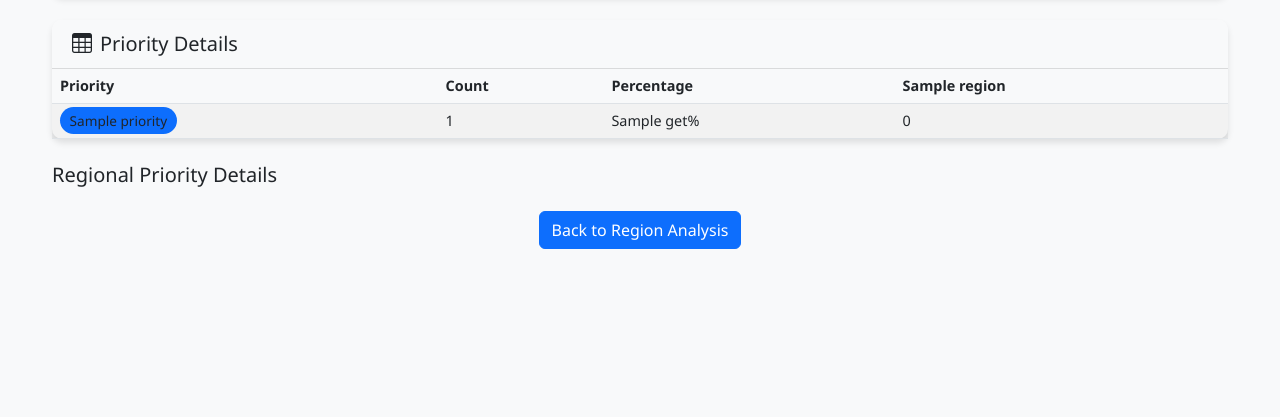
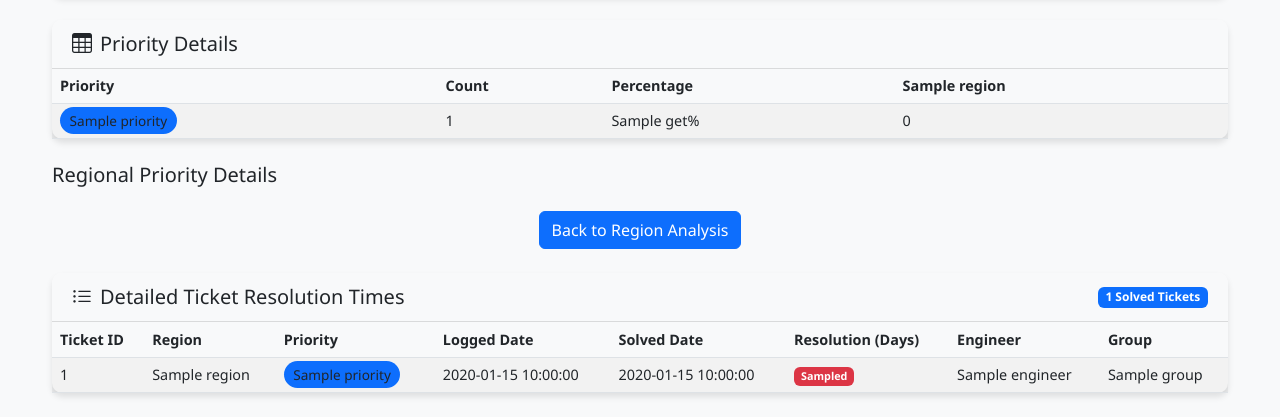
Before and after one commit to rahulbala1799/mc, a Flask app: template templates/regional_priority_breakdown.html in a window 1280 px wide. Shown: the part 535-952 px from the top of the page. Before the commit the page ends 784 px from the top, so only its background shows below. Run offline with Flask 2, Linux system fonts and the light colour scheme; the template is opened without the code that fills it: most values are stand-ins (such as "Sample title", 1, 10 or a date in 2020).

Commit message:
Add detailed ticket resolution time table with pagination to regional priority breakdown page

```diff
--- a/app.py
+++ b/app.py
@@ -824,6 +824,39 @@ def regional_priority_breakdown():
         regions = sorted(df['Region'].unique())
         priorities = sorted(df['Priority'].unique())
 
+        # Page parameter for resolved tickets table pagination
+        page = request.args.get('page', 1, type=int)
+        per_page = 20  # Show 20 tickets per page
+
+        # Prepare detailed resolved tickets data for the table
+        solved_tickets = df[df['Ticket status'] == 'Solved'].copy()
+        total_solved = len(solved_tickets)
+
+        # Sort by resolution time (descending) to show longest first
+        solved_tickets = solved_tickets.sort_values('Resolution Time (Days)', ascending=False)
+
+        # Get data for the current page
+        start_idx = (page - 1) * per_page
+        end_idx = start_idx + per_page
+        page_tickets = solved_tickets.iloc[start_idx:min(end_idx, total_solved)]
+
+        # Format the ticket data for the table
+        ticket_resolution_data = []
+        for _, ticket in page_tickets.iterrows():
+            ticket_resolution_data.append({
+                'ticket_id': ticket['Ticket ID'],
+                'region': ticket['Region'],
+                'priority': ticket['Priority'],
+                'logged_date': ticket['Logged - Date'].strftime('%Y-%m-%d') if pd.notna(ticket['Logged - Date']) else 'N/A',
+                'solved_date': ticket['Ticket solved - Date'].strftime('%Y-%m-%d') if pd.notna(ticket['Ticket solved - Date']) else 'N/A',
+                'resolution_days': round(ticket['Resolution Time (Days)'], 1) if pd.notna(ticket['Resolution Time (Days)']) else 'N/A',
+                'engineer': ticket['Assignee name'],
+                'group': ticket['Level 3 Group']
+            })
+
+        # Calculate total pages for pagination
+        total_pages = (total_solved + per_page - 1) // per_page
+
         # Calculate regional priority metrics
         regional_priority_data = {}
 
@@ -978,7 +1011,12 @@ def regional_priority_breakdown():
             priority_comparison_data=priority_comparison_data,
             resolution_comparison_data=resolution_comparison_data,
             priority_status_percentages=priority_status_percentages,
-            df=df
+            df=df,
+            # New ticket resolution table data
+            ticket_resolution_data=ticket_resolution_data,
+            page=page,
+            total_pages=total_pages,
+            total_solved=total_solved
         )
 
     except Exception as e:
--- a/templates/regional_priority_breakdown.html
+++ b/templates/regional_priority_breakdown.html
@@ -553,6 +553,91 @@
         <div class="text-center mb-4">
             <a href="{{ url_for('region_analysis') }}" class="btn btn-primary">Back to Region Analysis</a>
         </div>
+
+        <!-- Ticket Resolution Details Table -->
+        <div class="card mb-4">
+            <div class="card-header d-flex justify-content-between align-items-center">
+                <h5 class="card-title mb-0"><i class="bi bi-list-ul header-icon"></i>Detailed Ticket Resolution Times</h5>
+                <span class="badge bg-primary">{{ total_solved }} Solved Tickets</span>
+            </div>
+            <div class="card-body p-0">
+                <div class="table-responsive">
+                    <table class="table table-sm table-striped table-hover mb-0">
+                        <thead>
+                            <tr>
+                                <th>Ticket ID</th>
+                                <th>Region</th>
+                                <th>Priority</th>
+                                <th>Logged Date</th>
+                                <th>Solved Date</th>
+                                <th>Resolution (Days)</th>
+                                <th>Engineer</th>
+                                <th>Group</th>
+                            </tr>
+                        </thead>
+                        <tbody>
+                            {% for ticket in ticket_resolution_data %}
+                            <tr>
+                                <td>{{ ticket.ticket_id }}</td>
+                                <td>{{ ticket.region }}</td>
+                                <td>
+                                    <span class="priority-badge
+                                        {% if 'critical' in ticket.priority|lower or 'high' in ticket.priority|lower or 'p1' in ticket.priority|lower or ticket.priority == '1' %}bg-danger
+                                        {% elif 'medium' in ticket.priority|lower or 'normal' in ticket.priority|lower or 'p2' in ticket.priority|lower or ticket.priority == '2' %}bg-warning
+                                        {% elif 'low' in ticket.priority|lower or 'p3' in ticket.priority|lower or ticket.priority == '3' %}bg-success
+                                        {% else %}bg-primary{% endif %}">
+                                        {{ ticket.priority }}
+                                    </span>
+                                </td>
+                                <td>{{ ticket.logged_date }}</td>
+                                <td>{{ ticket.solved_date }}</td>
+                                <td>
+                                    <span class="badge
+                                        {% if ticket.resolution_days != 'N/A' %}
+                                            {% if ticket.resolution_days < 3 %}bg-success
+                                            {% elif ticket.resolution_days < 5 %}bg-info
+                                            {% elif ticket.resolution_days < 7 %}bg-warning
+                                            {% else %}bg-danger{% endif %}
+                                        {% else %}bg-secondary{% endif %}">
+                                        {{ ticket.resolution_days }}{% if ticket.resolution_days != 'N/A' %}d{% endif %}
+                                    </span>
+                                </td>
+                                <td>{{ ticket.engineer }}</td>
+                                <td>{{ ticket.group }}</td>
+                            </tr>
+                            {% endfor %}
+                        </tbody>
+                    </table>
+                </div>
+
+                <!-- Pagination -->
+                {% if total_pages > 1 %}
+                <div class="d-flex justify-content-center my-3">
+                    <nav aria-label="Ticket resolution pagination">
+                        <ul class="pagination">
+                            <li class="page-item {% if page == 1 %}disabled{% endif %}">
+                                <a class="page-link" href="{{ url_for('regional_priority_breakdown', page=page-1) if page > 1 else '#' }}" aria-label="Previous">
+                                    <span aria-hidden="true">&laquo;</span>
+                                </a>
+                            </li>
+
+                            {% for p in range(max(1, page-2), min(total_pages+1, page+3)) %}
+                            <li class="page-item {% if p == page %}active{% endif %}">
+                                <a class="page-link" href="{{ url_for('regional_priority_breakdown', page=p) }}">{{ p }}</a>
+                            </li>
+                            {% endfor %}
+
+                            <li class="page-item {% if page == total_pages %}disabled{% endif %}">
+                                <a class="page-link" href="{{ url_for('regional_priority_breakdown', page=page+1) if page < total_pages else '#' }}" aria-label="Next">
+                                    <span aria-hidden="true">&raquo;</span>
+                                </a>
+                            </li>
+                        </ul>
+                    </nav>
+                </div>
+                {% endif %}
+            </div>
+        </div>
     </div>
 
     <script>
```
